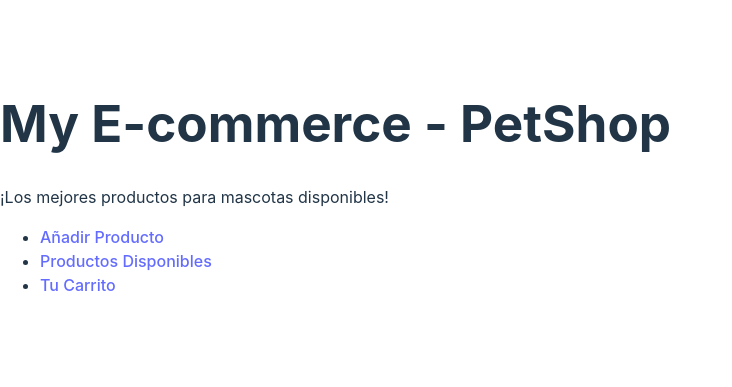
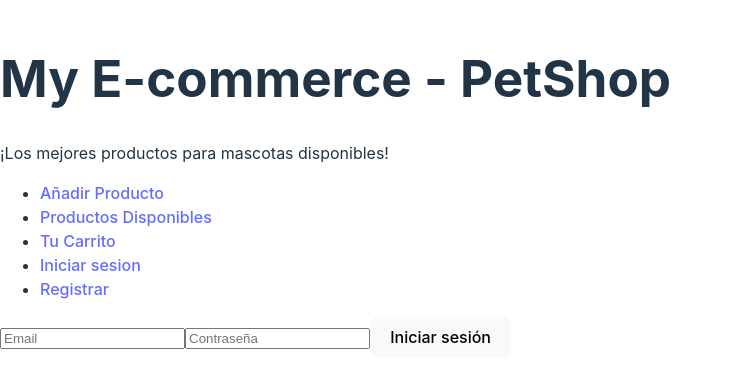
Before and after one commit to AishaGreyrat/PETSHOP, a React (Vite) app: page /login in a window 1280 px wide. Shown: the part 213-600 px from the top of the page, without its empty margins (0-732 px from the left). Built offline with nearby package versions, Linux system fonts and the light colour scheme.

Commit message:
Implementacion de Sesiones

```diff
--- a/src/Components/Appbar.tsx
+++ b/src/Components/Appbar.tsx
@@ -1,6 +1,6 @@
 import React from 'react';
 import { Link } from 'react-router-dom';
-import '../styles/AppBar.css';
+import '../Styles/Appbar.css';
 
 /* Se añadieoron las rutas con el plugin de react-router-dom */
 
@@ -20,6 +20,12 @@ const AppBar: React.FC = () => {
           <li>
             <Link to="/cart">Tu Carrito</Link>
           </li>
+          <li>
+            <Link to="/login">Iniciar sesion</Link>
+          </li>
+          <li>
+            <Link to="/register">Registrar</Link>
+          </li>
         </ul>
       </nav>
     </header>
--- /dev/null
+++ b/src/Components/Login.tsx
@@ -0,0 +1,41 @@
+// src/Login.tsx
+import React, { useState } from 'react';
+import { auth } from '../../firebaseConfig';
+import { signInWithEmailAndPassword } from 'firebase/auth';
+
+const Login: React.FC = () => {
+  const [email, setEmail] = useState('');
+  const [password, setPassword] = useState('');
+
+  const handleLogin = async (e: React.FormEvent) => {
+    e.preventDefault();
+    try {
+      await signInWithEmailAndPassword(auth, email, password);
+      alert('Inicio de sesión exitoso');
+    } catch (error) {
+      console.error('Error al iniciar sesión:', error);
+    }
+  };
+
+  return (
+    <form onSubmit={handleLogin}>
+      <input
+        type="email"
+        placeholder="Email"
+        value={email}
+        onChange={(e) => setEmail(e.target.value)}
+        required
+      />
+      <input
+        type="password"
+        placeholder="Contraseña"
+        value={password}
+        onChange={(e) => setPassword(e.target.value)}
+        required
+      />
+      <button type="submit">Iniciar sesión</button>
+    </form>
+  );
+};
+
+export default Login;
--- /dev/null
+++ b/src/Components/Register.tsx
@@ -0,0 +1,41 @@
+// src/Register.tsx
+import React, { useState } from 'react';
+import { auth } from '../../firebaseConfig';
+import { createUserWithEmailAndPassword } from 'firebase/auth';
+
+const Register: React.FC = () => {
+  const [email, setEmail] = useState('');
+  const [password, setPassword] = useState('');
+
+  const handleRegister = async (e: React.FormEvent) => {
+    e.preventDefault();
+    try {
+      await createUserWithEmailAndPassword(auth, email, password);
+      alert('Registro exitoso');
+    } catch (error) {
+      console.error('Error al registrar:', error);
+    }
+  };
+
+  return (
+    <form onSubmit={handleRegister}>
+      <input
+        type="email"
+        placeholder="Email"
+        value={email}
+        onChange={(e) => setEmail(e.target.value)}
+        required
+      />
+      <input
+        type="password"
+        placeholder="Contraseña"
+        value={password}
+        onChange={(e) => setPassword(e.target.value)}
+        required
+      />
+      <button type="submit">Registrar</button>
+    </form>
+  );
+};
+
+export default Register;
--- a/src/Routes/ReactRouter.tsx
+++ b/src/Routes/ReactRouter.tsx
@@ -4,6 +4,8 @@ import ProductForm from '../Components/ProductForm';
 import ProductList from '../Components/ProductList';
 import Cart from '../Components/Cart';
 import AppBar from '../Components/Appbar';
+import Login from '../Components/Login';
+import Register from '../Components/Register';
 
 /* Se creo un archivo para las rutas */
 
@@ -15,6 +17,8 @@ const ReactRouter: React.FC = () => {
           <Route path="/add-product" element={<ProductForm />} />
           <Route path="/products" element={<ProductList />} />
           <Route path="/cart" element={<Cart />} />
+          <Route path="/login" element={<Login />} />
+          <Route path="register" element={<Register />} />
         </Routes>
       </Router>
     );
```
Also changed, not shown: 2 other files (tests, documents, lock files or other folders).
